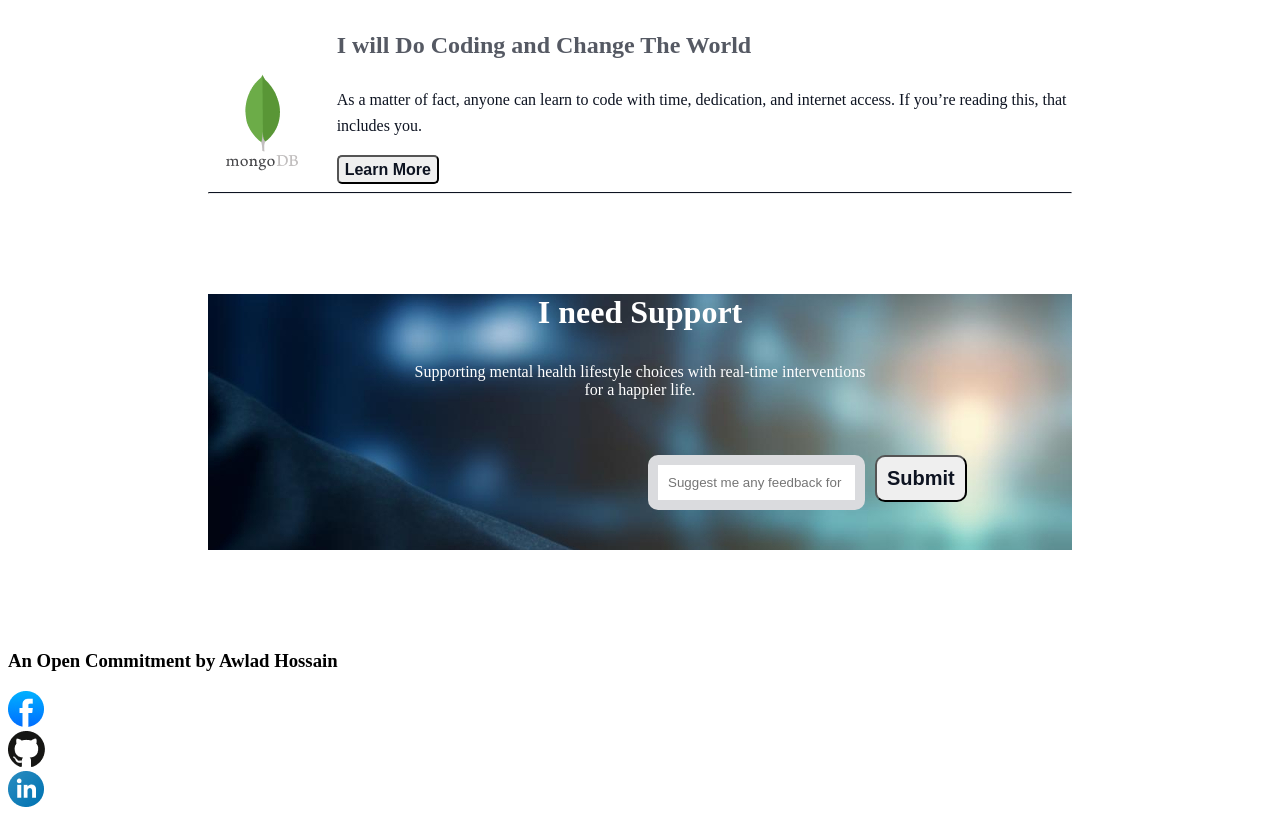
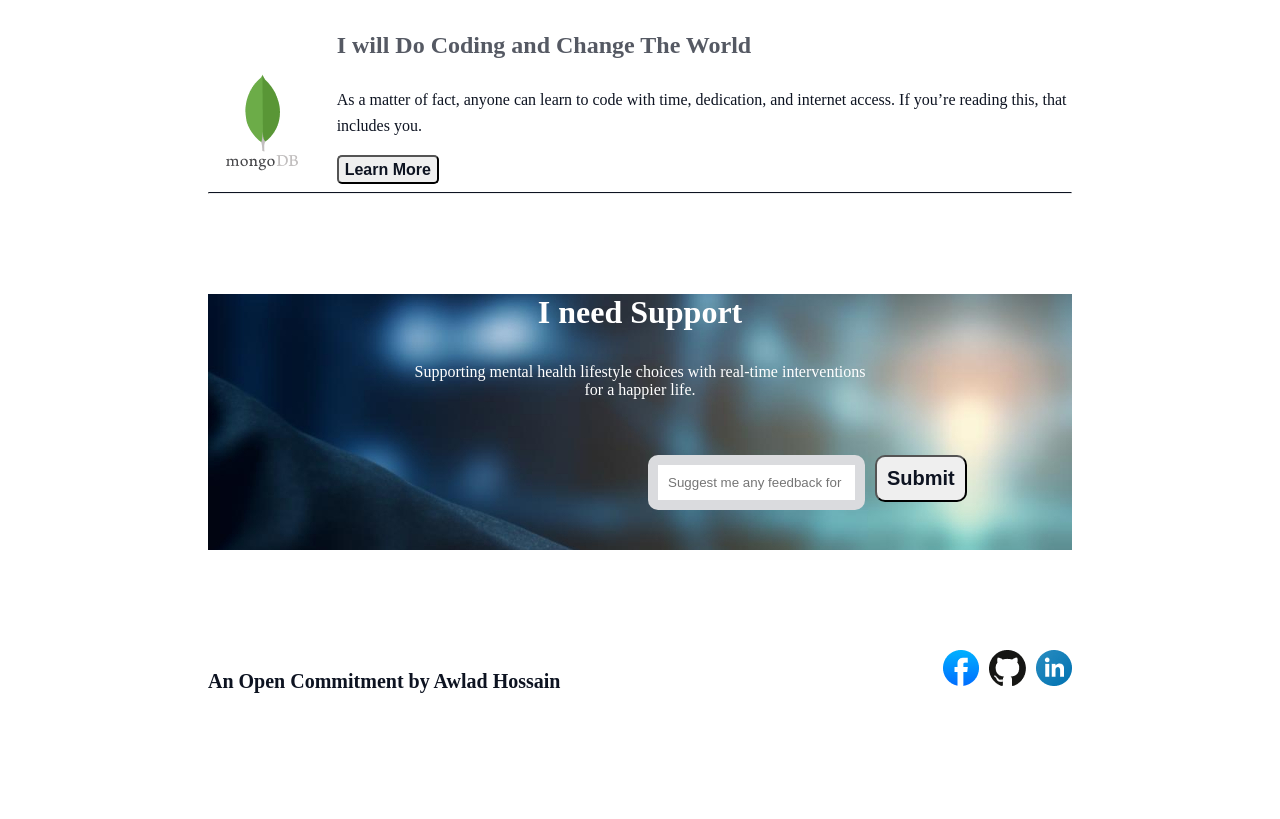
Before and after one commit to LabuIslam702/assignment-1, a plain HTML site: page index.html in a window 1280 px wide. Shown: the part 2553-3372 px from the top of the page. After the commit the page ends 3274 px from the top, so only its background shows below. Drawn offline with Linux system fonts and the light colour scheme; a web font is replaced by a local one.

Commit message:
added a footer section

```diff
--- a/style/style.css
+++ b/style/style.css
@@ -147,3 +147,21 @@ hr{
     border-radius: 10px;
 }
 /* footer styles */
+.footer-container{
+    display: flex;
+    justify-content: space-between;
+    margin-left: 200px;
+    margin-right: 200px;
+}
+.icon-container{
+    display: flex;
+    gap: 10px;
+}
+.footer-title{
+    color: rgb(13, 19, 33);
+    font-size: 20px;
+    font-weight: 600;
+    line-height: 23px;
+    letter-spacing: 0%;
+    text-align: center;
+}
```
